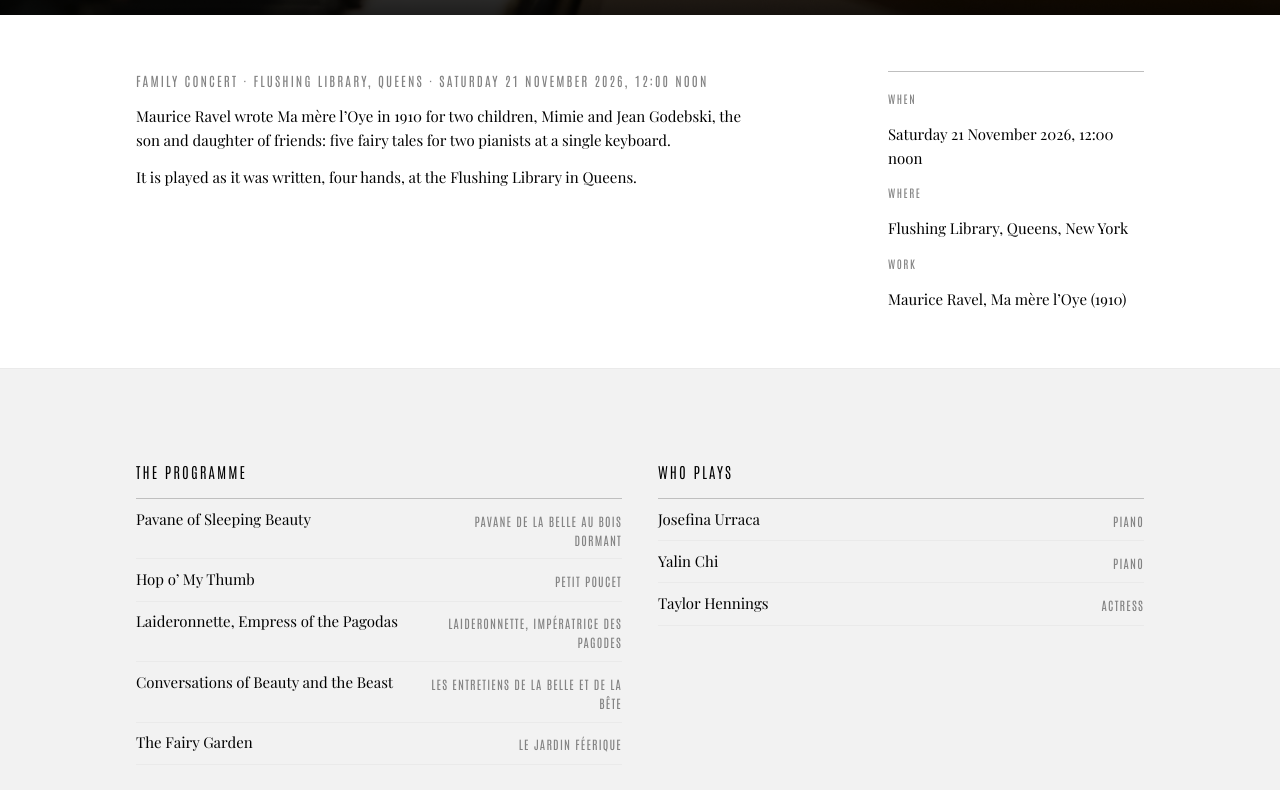
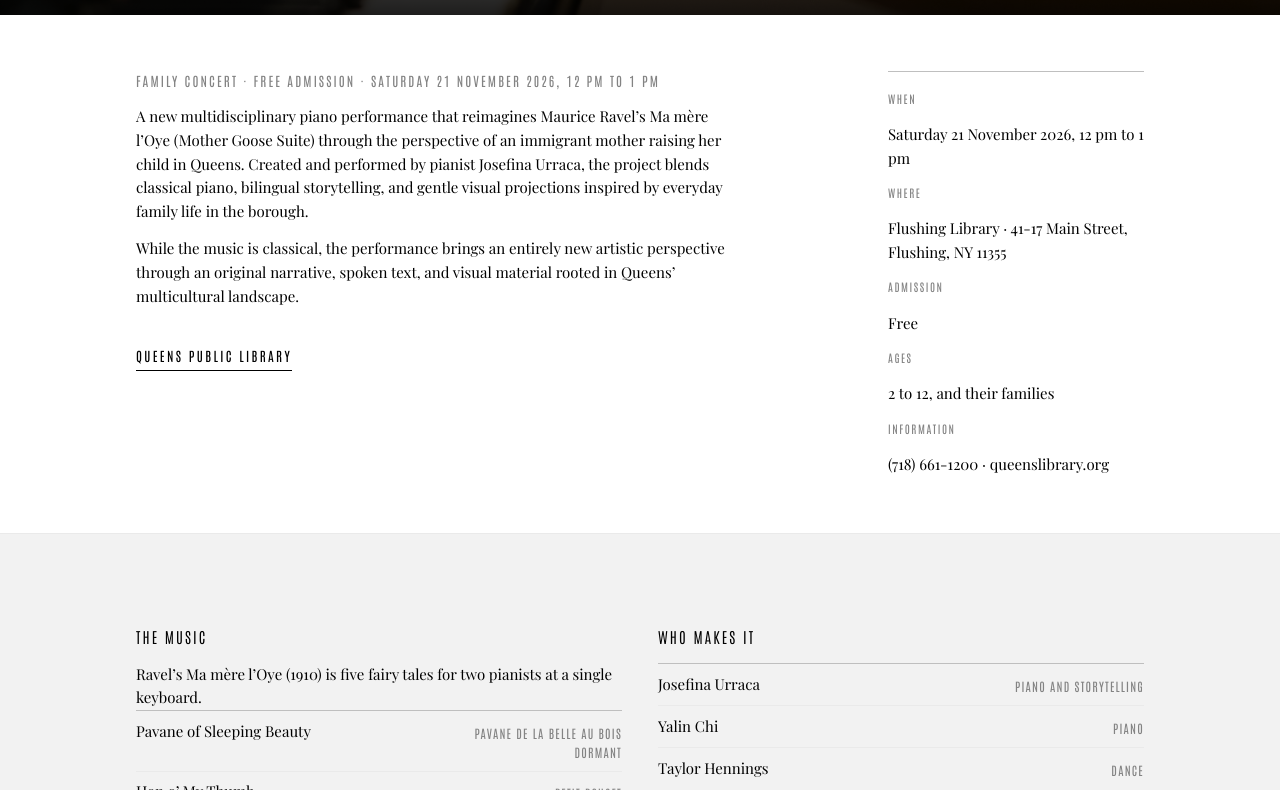
Before and after one commit to josefinaupd/josefinaurraca, a plain HTML site: page mother-goose.html in a window 1280 px wide. Shown: the part 353-1143 px from the top of the page. Drawn offline with nearby package versions, Linux system fonts and the light colour scheme; a web font is replaced by a local one.

Commit message:
«The Queens Mother Goose»: la landing, con los datos del cartel
Llegó el cartel de la Queens Public Library y cambia bastante lo que
había en borrador.

No es Ravel tocado tal cual: es un espectáculo nuevo que relee Ma mère
l'Oye desde la mirada de una madre inmigrante que cría a su hija en
Queens, con piano, narración bilingüe y proyecciones. El texto va como
lo escribieron ellos en inglés, y traducido al español.

Y Taylor Hennings baila, no actúa. Estaba mal en la agenda desde que se
añadió el reparto: queda corregido en las dos páginas.

Entran además los datos que faltaban: la dirección (41-17 Main Street,
Flushing, NY 11355), que es de 12:00 a 13:00, que la entrada es libre
y gratuita, que es para niños de 2 a 12 años con sus familias, el
teléfono de información y el apoyo del Queens Arts Fund.

La fila del 21 de noviembre en la agenda estrena botón, que era la
única sin él, y lleva aquí.

Comprobado en Chromium a 1440 y 390 px, las diez páginas, y la página
nueva en los dos idiomas.

Co-Authored-By: Claude Opus 5 <noreply@anthropic.com>
Claude-Session: https://claude.ai/code/session_01AyodTuS3YLuMCavGBhQL9x

```diff
--- a/mother-goose.html
+++ b/mother-goose.html
@@ -3,14 +3,14 @@
 <head>
 <meta charset="utf-8">
 <meta name="viewport" content="width=device-width, initial-scale=1">
-<title>«Mother Goose», de Ravel — Flushing Library — Josefina Urraca</title>
-<meta name="description" content="Ma mère l&#x27;Oye de Ravel a cuatro manos, en familia. Flushing Library, Queens, sábado 21 de noviembre de 2026 a las 12:00. Josefina Urraca y Yalin Chi, piano; Taylor Hennings, actriz.">
+<title>«The Queens Mother Goose» — Flushing Library — Josefina Urraca</title>
+<meta name="description" content="Ravel visto desde Queens: piano, narración bilingüe y proyecciones, para familias con niños de 2 a 12 años. Flushing Library, sábado 21 de noviembre de 2026, de 12:00 a 13:00. Entrada gratuita.">
 <link rel="icon" href="assets/logo/favicon.svg" type="image/svg+xml">
 <link rel="canonical" href="https://josefinaurraca.com/mother-goose.html">
 <meta name="theme-color" content="#ffffff">
 <meta property="og:type" content="article">
-<meta property="og:title" content="«Mother Goose», de Ravel — Flushing Library — Josefina Urraca">
-<meta property="og:description" content="Ma mère l&#x27;Oye de Ravel a cuatro manos, en familia. Flushing Library, Queens, sábado 21 de noviembre de 2026 a las 12:00. Josefina Urraca y Yalin Chi, piano; Taylor Hennings, actriz.">
+<meta property="og:title" content="«The Queens Mother Goose» — Flushing Library — Josefina Urraca">
+<meta property="og:description" content="Ravel visto desde Queens: piano, narración bilingüe y proyecciones, para familias con niños de 2 a 12 años. Flushing Library, sábado 21 de noviembre de 2026, de 12:00 a 13:00. Entrada gratuita.">
 <meta property="og:url" content="https://josefinaurraca.com/mother-goose.html">
 <meta property="og:image" content="https://josefinaurraca.com/assets/img/manos.jpg">
 <meta name="twitter:card" content="summary_large_image">
@@ -59,24 +59,29 @@
     <img src="assets/img/manos.jpg" width="2000" height="1334"
          alt="Dos pares de manos tocando a cuatro manos sobre el teclado de un piano de cola"
          style="object-position:34% 70%">
-    <div class="banda__texto"><div class="caja"><h1 data-es="«Mother Goose»" data-en="“Mother Goose”">«Mother Goose»</h1></div></div>
+    <div class="banda__texto"><div class="caja"><h1 data-es="«The Queens Mother Goose»" data-en="“The Queens Mother Goose”">«The Queens Mother Goose»</h1></div></div>
   </div>
 
   <section class="bloque">
     <div class="caja detalle">
       <div class="detalle__texto">
-        <p class="dato" data-es="Concierto en familia · Flushing Library, Queens · Sábado 21 de noviembre de 2026, 12:00" data-en="Family concert · Flushing Library, Queens · Saturday 21 November 2026, 12:00 noon">Concierto en familia · Flushing Library, Queens · Sábado 21 de noviembre de 2026, 12:00</p>
-        <p data-es="Maurice Ravel escribió Ma mère l’Oye en 1910 para dos niños, Mimie y Jean Godebski, los hijos de unos amigos: cinco cuentos para dos pianistas sentados ante un mismo teclado." data-en="Maurice Ravel wrote Ma mère l’Oye in 1910 for two children, Mimie and Jean Godebski, the son and daughter of friends: five fairy tales for two pianists at a single keyboard.">Maurice Ravel escribió Ma mère l’Oye en 1910 para dos niños, Mimie y Jean Godebski, los hijos de unos amigos: cinco cuentos para dos pianistas sentados ante un mismo teclado.</p>
-        <p data-es="Se toca como se escribió, a cuatro manos, en la Flushing Library de Queens." data-en="It is played as it was written, four hands, at the Flushing Library in Queens.">Se toca como se escribió, a cuatro manos, en la Flushing Library de Queens.</p>
+        <p class="dato" data-es="Concierto en familia · Entrada gratuita · Sábado 21 de noviembre de 2026, de 12:00 a 13:00" data-en="Family concert · Free admission · Saturday 21 November 2026, 12 pm to 1 pm">Concierto en familia · Entrada gratuita · Sábado 21 de noviembre de 2026, de 12:00 a 13:00</p>
+        <p data-es="Un espectáculo nuevo de piano multidisciplinar que relee Ma mère l’Oye, de Maurice Ravel, desde la mirada de una madre inmigrante que cría a su hija en Queens. Creado e interpretado por la pianista Josefina Urraca, mezcla piano clásico, narración bilingüe y proyecciones visuales suaves inspiradas en la vida familiar del barrio." data-en="A new multidisciplinary piano performance that reimagines Maurice Ravel’s Ma mère l’Oye (Mother Goose Suite) through the perspective of an immigrant mother raising her child in Queens. Created and performed by pianist Josefina Urraca, the project blends classical piano, bilingual storytelling, and gentle visual projections inspired by everyday family life in the borough.">Un espectáculo nuevo de piano multidisciplinar que relee Ma mère l’Oye, de Maurice Ravel, desde la mirada de una madre inmigrante que cría a su hija en Queens. Creado e interpretado por la pianista Josefina Urraca, mezcla piano clásico, narración bilingüe y proyecciones visuales suaves inspiradas en la vida familiar del barrio.</p>
+        <p data-es="La música es clásica, pero la perspectiva es entera nueva: un relato original, texto hablado y material visual con raíz en el paisaje multicultural de Queens." data-en="While the music is classical, the performance brings an entirely new artistic perspective through an original narrative, spoken text, and visual material rooted in Queens’ multicultural landscape.">La música es clásica, pero la perspectiva es entera nueva: un relato original, texto hablado y material visual con raíz en el paisaje multicultural de Queens.</p>
+        <p style="margin-top:.4rem"><a class="ir" href="https://www.queenslibrary.org" rel="noopener" data-es="Queens Public Library" data-en="Queens Public Library">Queens Public Library</a></p>
       </div>
       <aside class="ficha">
         <dl>
           <dt data-es="Cuándo" data-en="When">Cuándo</dt>
-          <dd data-es="Sábado 21 de noviembre de 2026, 12:00" data-en="Saturday 21 November 2026, 12:00 noon">Sábado 21 de noviembre de 2026, 12:00</dd>
+          <dd data-es="Sábado 21 de noviembre de 2026, de 12:00 a 13:00" data-en="Saturday 21 November 2026, 12 pm to 1 pm">Sábado 21 de noviembre de 2026, de 12:00 a 13:00</dd>
           <dt data-es="Dónde" data-en="Where">Dónde</dt>
-          <dd data-es="Flushing Library, Queens, Nueva York" data-en="Flushing Library, Queens, New York">Flushing Library, Queens, Nueva York</dd>
-          <dt data-es="Obra" data-en="Work">Obra</dt>
-          <dd data-es="Maurice Ravel, Ma mère l’Oye (1910)" data-en="Maurice Ravel, Ma mère l’Oye (1910)">Maurice Ravel, Ma mère l’Oye (1910)</dd>
+          <dd data-es="Flushing Library · 41-17 Main Street, Flushing, NY 11355" data-en="Flushing Library · 41-17 Main Street, Flushing, NY 11355">Flushing Library · 41-17 Main Street, Flushing, NY 11355</dd>
+          <dt data-es="Entrada" data-en="Admission">Entrada</dt>
+          <dd data-es="Libre y gratuita" data-en="Free">Libre y gratuita</dd>
+          <dt data-es="Edad" data-en="Ages">Edad</dt>
+          <dd data-es="De 2 a 12 años, con sus familias" data-en="2 to 12, and their families">De 2 a 12 años, con sus familias</dd>
+          <dt data-es="Información" data-en="Information">Información</dt>
+          <dd data-es="(718) 661-1200 · queenslibrary.org" data-en="(718) 661-1200 · queenslibrary.org">(718) 661-1200 · queenslibrary.org</dd>
         </dl>
       </aside>
     </div>
@@ -85,17 +90,17 @@
   <section class="bloque bloque--gris">
     <div class="caja">
       <div class="columnas">
-        <div><h2 data-es="El programa" data-en="The programme">El programa</h2><ul class="pares">
+        <div><h2 data-es="La música" data-en="The music">La música</h2><p class="nota" data-es="Ma mère l’Oye, de Ravel (1910), son cinco cuentos para dos pianistas ante un mismo teclado." data-en="Ravel’s Ma mère l’Oye (1910) is five fairy tales for two pianists at a single keyboard.">Ma mère l’Oye, de Ravel (1910), son cinco cuentos para dos pianistas ante un mismo teclado.</p><ul class="pares">
           <li><span data-es="Pavana de la Bella Durmiente" data-en="Pavane of Sleeping Beauty">Pavana de la Bella Durmiente</span><span class="apunte">Pavane de la Belle au bois dormant</span></li>
           <li><span data-es="Pulgarcito" data-en="Hop o’ My Thumb">Pulgarcito</span><span class="apunte">Petit Poucet</span></li>
           <li><span data-es="Laideronnette, emperatriz de las pagodas" data-en="Laideronnette, Empress of the Pagodas">Laideronnette, emperatriz de las pagodas</span><span class="apunte">Laideronnette, impératrice des pagodes</span></li>
           <li><span data-es="Los coloquios de la Bella y la Bestia" data-en="Conversations of Beauty and the Beast">Los coloquios de la Bella y la Bestia</span><span class="apunte">Les entretiens de la Belle et de la Bête</span></li>
           <li><span data-es="El jardín encantado" data-en="The Fairy Garden">El jardín encantado</span><span class="apunte">Le jardin féerique</span></li>
         </ul></div>
-        <div><h2 data-es="Quién toca" data-en="Who plays">Quién toca</h2><ul class="pares">
-          <li><span>Josefina Urraca</span><span class="apunte">Piano</span></li>
+        <div><h2 data-es="Quién lo hace" data-en="Who makes it">Quién lo hace</h2><ul class="pares">
+          <li><span>Josefina Urraca</span><span class="apunte" data-es="Piano y narración" data-en="Piano and storytelling">Piano y narración</span></li>
           <li><span>Yalin Chi</span><span class="apunte">Piano</span></li>
-          <li><span>Taylor Hennings</span><span class="apunte" data-es="Actriz" data-en="Actress">Actriz</span></li>
+          <li><span>Taylor Hennings</span><span class="apunte" data-es="Danza" data-en="Dance">Danza</span></li>
         </ul></div>
       </div>
     </div>
@@ -103,10 +108,13 @@
 
   <section class="bloque">
     <div class="caja">
-      <p class="enlaces">
+      <div class="medida">
+      <p class="nota" data-es="Organiza la Queens Public Library. Con el apoyo del Queens Arts Fund, programa de redistribución de fondos del NYC Department of Cultural Affairs administrado por la New York Foundation for the Arts." data-en="Presented by Queens Public Library. Supported in part by the Queens Arts Fund, a regrant program of the NYC Department of Cultural Affairs administered by the New York Foundation for the Arts.">Organiza la Queens Public Library. Con el apoyo del Queens Arts Fund, programa de redistribución de fondos del NYC Department of Cultural Affairs administrado por la New York Foundation for the Arts.</p>
+      <p class="enlaces" style="margin-top:1.25rem">
         <a href="agenda.html" data-es="Todas las fechas" data-en="All the dates">Todas las fechas</a>
         <a href="contacto.html" data-es="Escribir" data-en="Get in touch">Escribir</a>
       </p>
+      </div>
     </div>
   </section>
 </main>
```
Also changed, not shown: agenda.html (+3 -2 lines).
